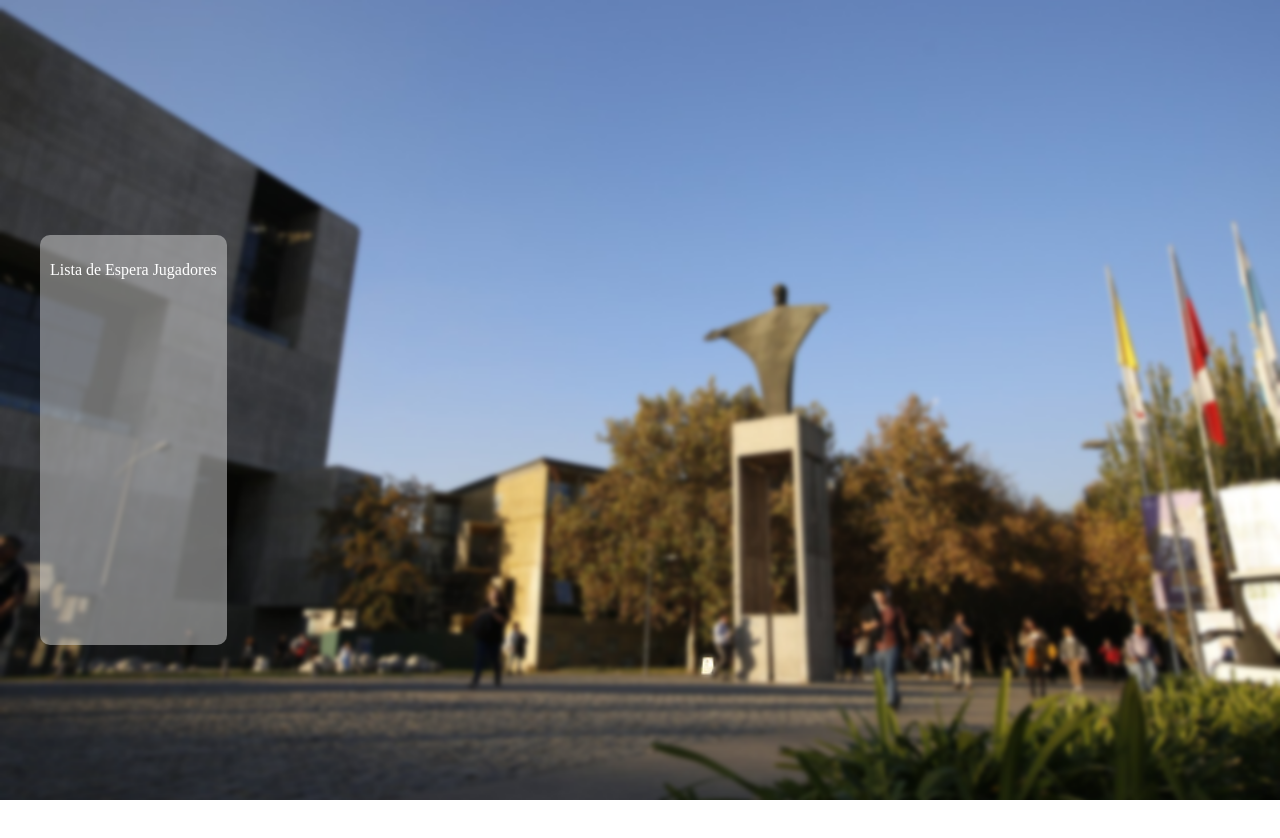
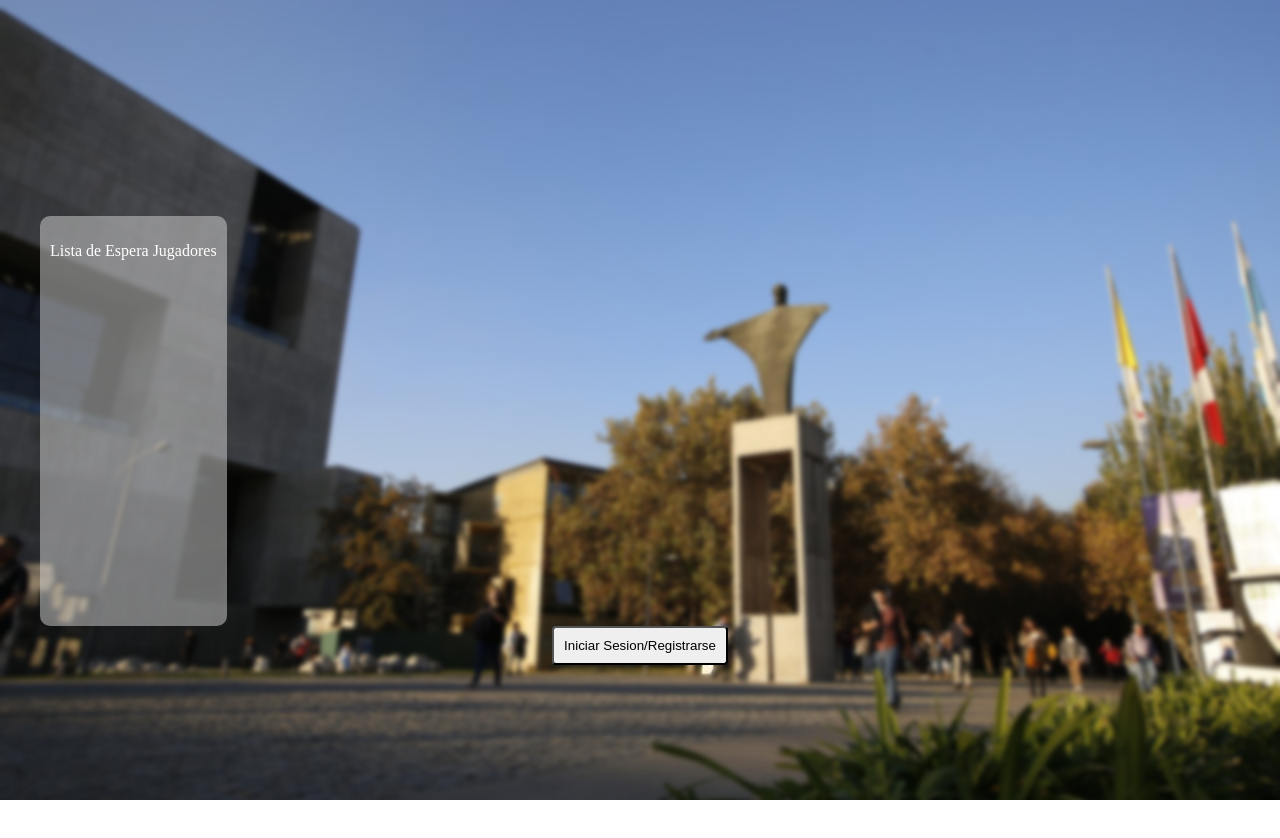
Before and after one commit to IIC2513/front-Tableton, a React (Vite) app: page / in a window 1280 px wide. Shown: the top 838 px of the page. Built offline with nearby package versions, Linux system fonts and the light colour scheme.

Commit message:
boton listo y conectado,

```diff
--- a/src/assets/styles/index.css
+++ b/src/assets/styles/index.css
@@ -1,3 +1,8 @@
+#root{
+    margin: 0px;
+    padding: 0px;
+}
+
 
 .contenedorPadre{   /*Chatpgt me ayudó a crear un contenedor padre, ya que necesitaba que ocupara toda la pantalla*/
     display: flex;
--- /dev/null
+++ b/src/assets/styles/landingPage/botones.css
@@ -0,0 +1,13 @@
+
+
+
+.contenedorBotones{
+    border-style: none;
+}
+
+#IniciarSesionRegistrarse{
+
+    padding: 10px;
+    border-radius: 4px;
+
+}
--- a/src/components/common/Index.jsx
+++ b/src/components/common/Index.jsx
@@ -1,6 +1,7 @@
 
 import Background from "./Background"
 import ListaJugadores from "../landingPage/listaJugadores"
+import Botones from "../landingPage/botones"
 import "../../assets/styles/index.css"
 
 function Index(){
@@ -16,6 +17,10 @@ function Index(){
 
             </div>
 
+            <div>
+                <Botones></Botones>
+            </div>
+
 
         </div>
     )
--- a/src/components/common/Routing.jsx
+++ b/src/components/common/Routing.jsx
@@ -10,6 +10,7 @@ function Routing(){
             <Routes>
 
                 <Route path={"/"} element= {<Index></Index>}></Route>
+                <Route path={"/login"} element= {<App></App>}></Route>
 
             </Routes>
 
--- /dev/null
+++ b/src/components/landingPage/botones.jsx
@@ -0,0 +1,28 @@
+import { useState } from "react";
+import { useNavigate } from "react-router-dom";
+import "../../assets/styles/landingPage/botones.css"
+
+function botones(){
+
+    // para navegar entre rutas https://stackoverflow.com/questions/34735580/how-to-do-a-redirect-to-another-route-with-react-router
+
+    const navigate = useNavigate();
+
+    const handleclick = () =>{
+        navigate("/login")
+    };
+
+
+
+    return(
+
+        <div className="contenedorBotones">
+
+            <button onClick={handleclick} id="IniciarSesionRegistrarse">Iniciar Sesion/Registrarse</button>
+
+        </div>
+
+    )
+}
+
+export default botones
```
